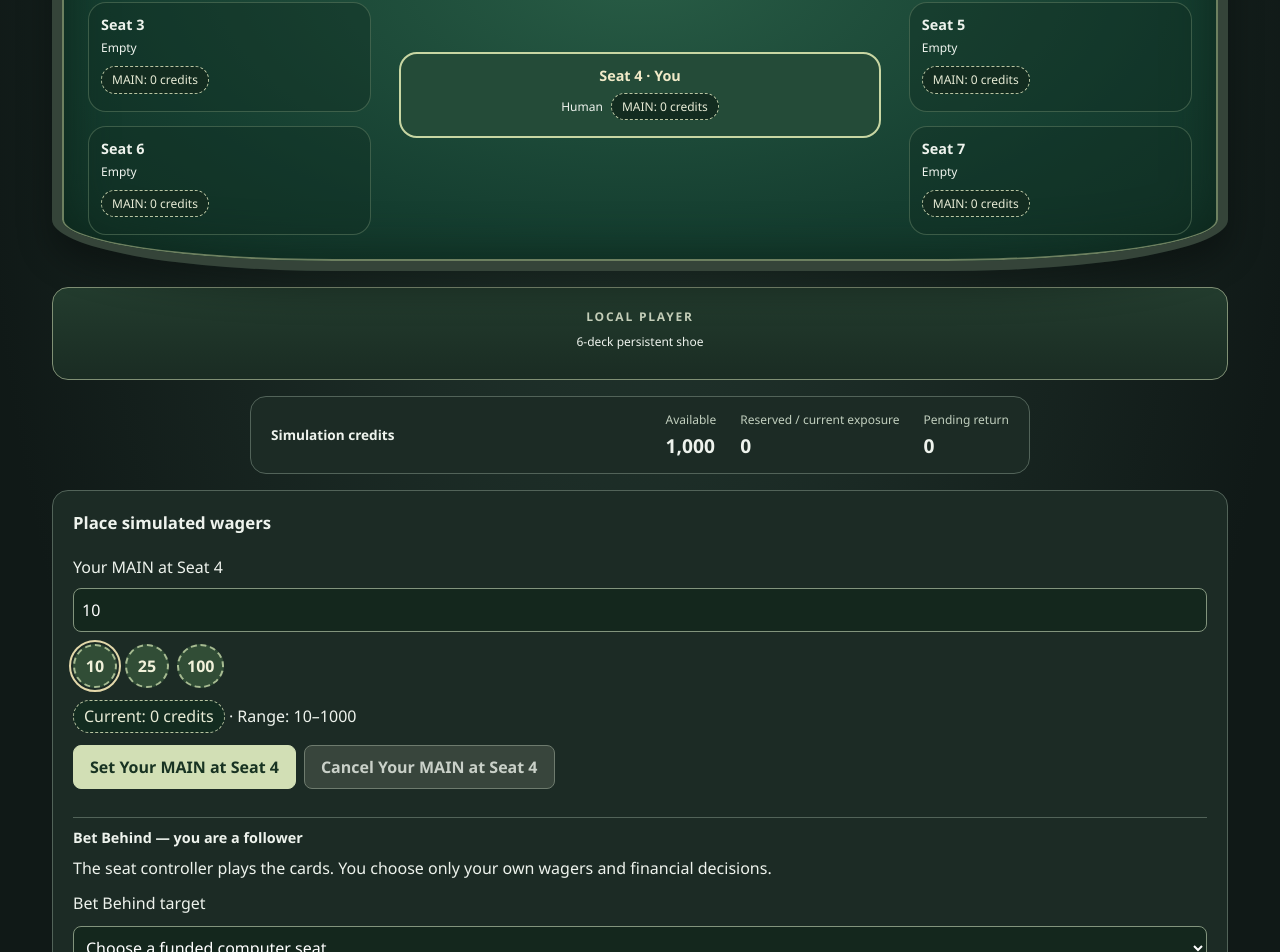
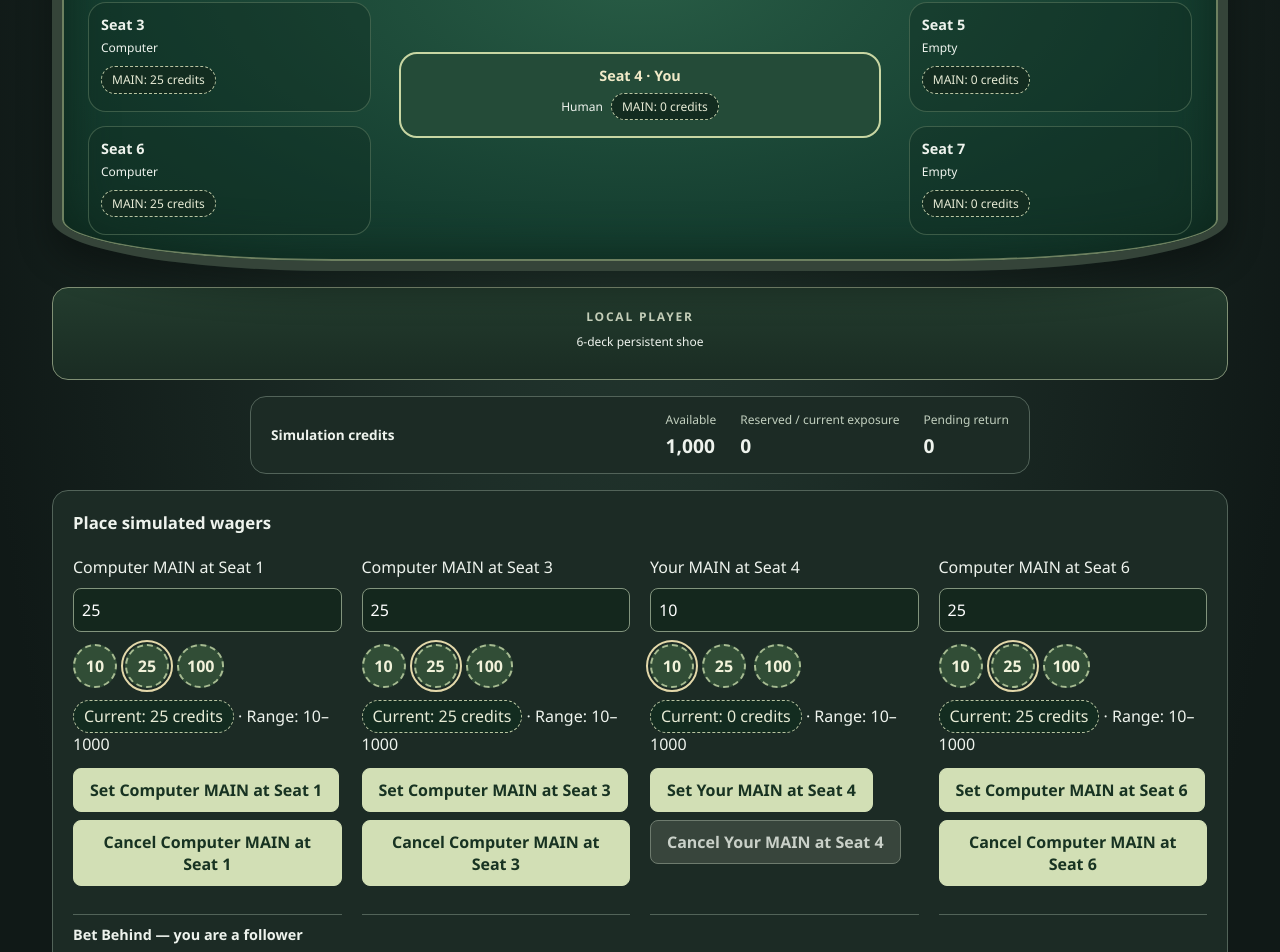
Before and after one commit to FrankieChan0312/casino-blackjack, a React (Vite) app: page / in a window 1280 px wide. Shown: the part 367-1319 px from the top of the page. Built offline with nearby package versions, Linux system fonts and the light colour scheme.

Commit message:
feat: fund computer guests automatically

```diff
--- a/src/browser/controller.ts
+++ b/src/browser/controller.ts
@@ -55,7 +55,7 @@ export function createBrowserController(options: { factory?: () => game.BehindGa
       seat: entry.targetSeat, handId: entry.handId, stake: entry.stakeUnits, outcome: entry.outcome,
       returned: entry.grossReturnUnits, status: entry.status }));
     // Explicit safe fields only. No raw state, shoe order, card IDs or lineage.
-    const round = view.round ? { ...view.round,
+    const round = view.round && !(playerMode && (view.phase === 'OPEN' || view.phase === 'CONFIGURING')) ? { ...view.round,
       dealer: { ...view.round.dealer, total: evaluateHand(state.table.game.round!.dealerCards.slice(0, view.round.dealer.visibleCards.length)).total,
         status: !view.round.dealer.holeCard ? 'Hole card hidden'
           : evaluateHand(state.table.game.round!.dealerCards).isBust ? 'Bust'
@@ -93,7 +93,7 @@ export function createBrowserController(options: { factory?: () => game.BehindGa
   function dispatch(command: BrowserCommand) {
     // One player intent can require one automatic SETTLE or VOID. Reserve both
     // before invoking either, so a journal limit cannot strand a half-transition.
-    if (session && !session.hasCapacity(2)) {
+    if (session && !session.hasCapacity(playerMode && command.type === 'NEXT' ? 7 : 2)) {
       feedback = explainReason('REPLAY_COMMAND_LIMIT'); publish(); return false;
     }
     const previousShoe = state.table.game.shoe.shoeId;
@@ -113,6 +113,7 @@ export function createBrowserController(options: { factory?: () => game.BehindGa
       }
     } else feedback = explainReason(result.error);
     publish();
+    if (result.ok && playerMode && command.type === 'NEXT') return preparePlayerTable();
     return result.ok;
   }
   function startDemo(profileId: ProfileId, seed?: number) {
@@ -127,8 +128,20 @@ export function createBrowserController(options: { factory?: () => game.BehindGa
     publish(); if (playerMode) preparePlayerTable(); return true;
   }
   function preparePlayerTable() {
-    if (!dispatch({ type: 'CONFIGURE', seats: [{ seatNumber: 4, occupancy: 'HUMAN', sittingOut: false }] })) return false;
-    return dispatch({ type: 'OPEN' });
+    // CONFIGURE + OPEN + up to three guest wagers, plus finalization headroom.
+    if (session && !session.hasCapacity(6)) {
+      feedback = explainReason('REPLAY_COMMAND_LIMIT'); publish(); return false;
+    }
+    const guests = [1, 3, 6];
+    const seats: SeatState[] = state.table.game.table.seats.map(seat => ({ seatNumber: seat.seatNumber,
+      occupancy: seat.seatNumber === 4 ? 'HUMAN' : guests.includes(seat.seatNumber) ? 'COMPUTER' : 'EMPTY',
+      sittingOut: guests.includes(seat.seatNumber) && state.computers[seat.seatNumber - 1].bankroll.available < 20 }));
+    if (!dispatch({ type: 'CONFIGURE', seats }) || !dispatch({ type: 'OPEN' })) return false;
+    for (const seat of seats.filter(seat => seat.occupancy === 'COMPUTER' && !seat.sittingOut)) {
+      const amount = Math.min(50, Math.floor(state.computers[seat.seatNumber - 1].bankroll.available / 2) * 2);
+      if (!dispatch({ type: 'MAIN', seat: seat.seatNumber, amount })) return false;
+    }
+    return true;
   }
   function exportReplay(): ReplayPackage | null {
     return snapshot.replayAvailable && session ? session.exportPackage() : null;
```
Also changed, not shown: 5 other files (tests, documents, lock files or other folders).
